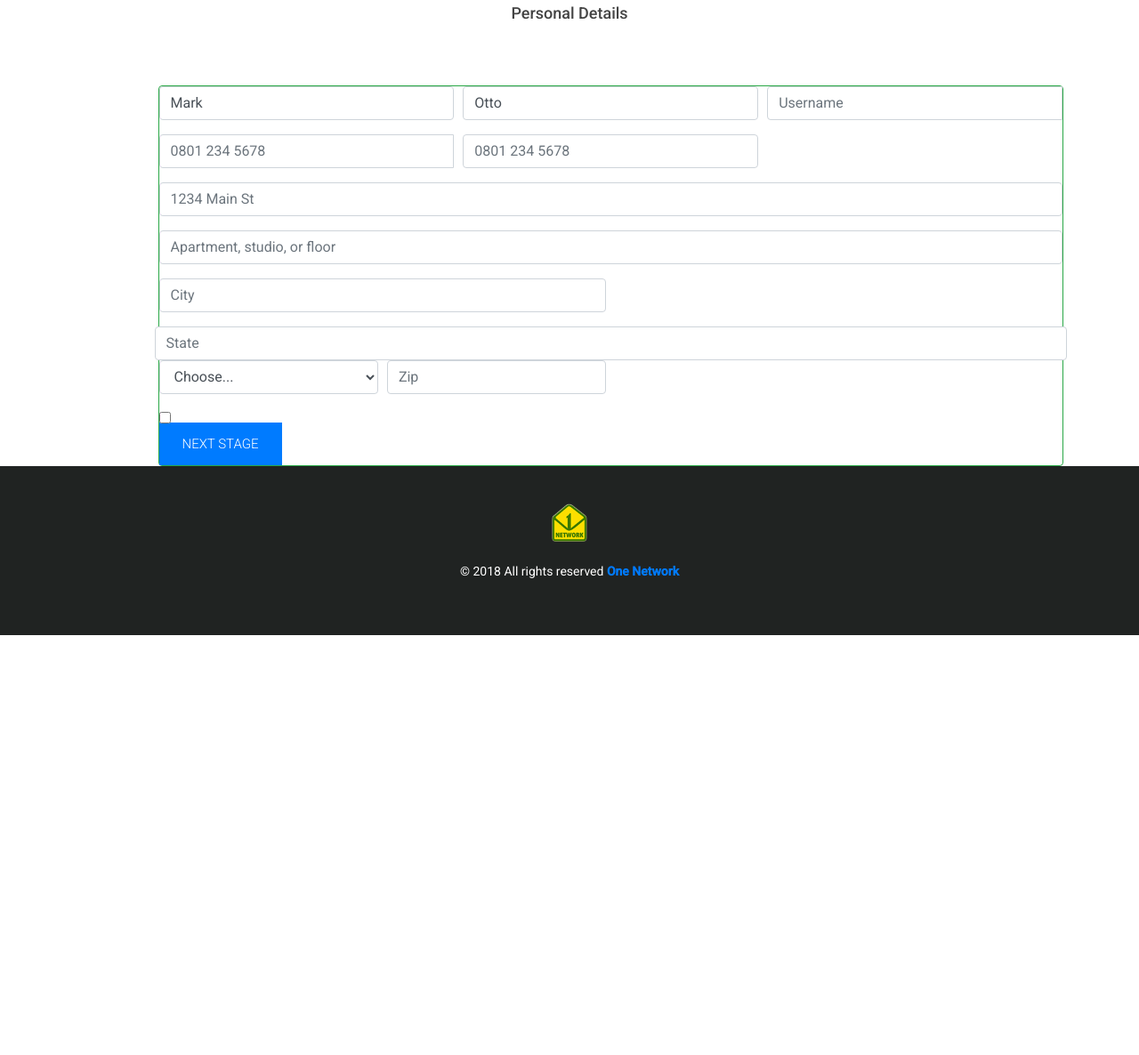
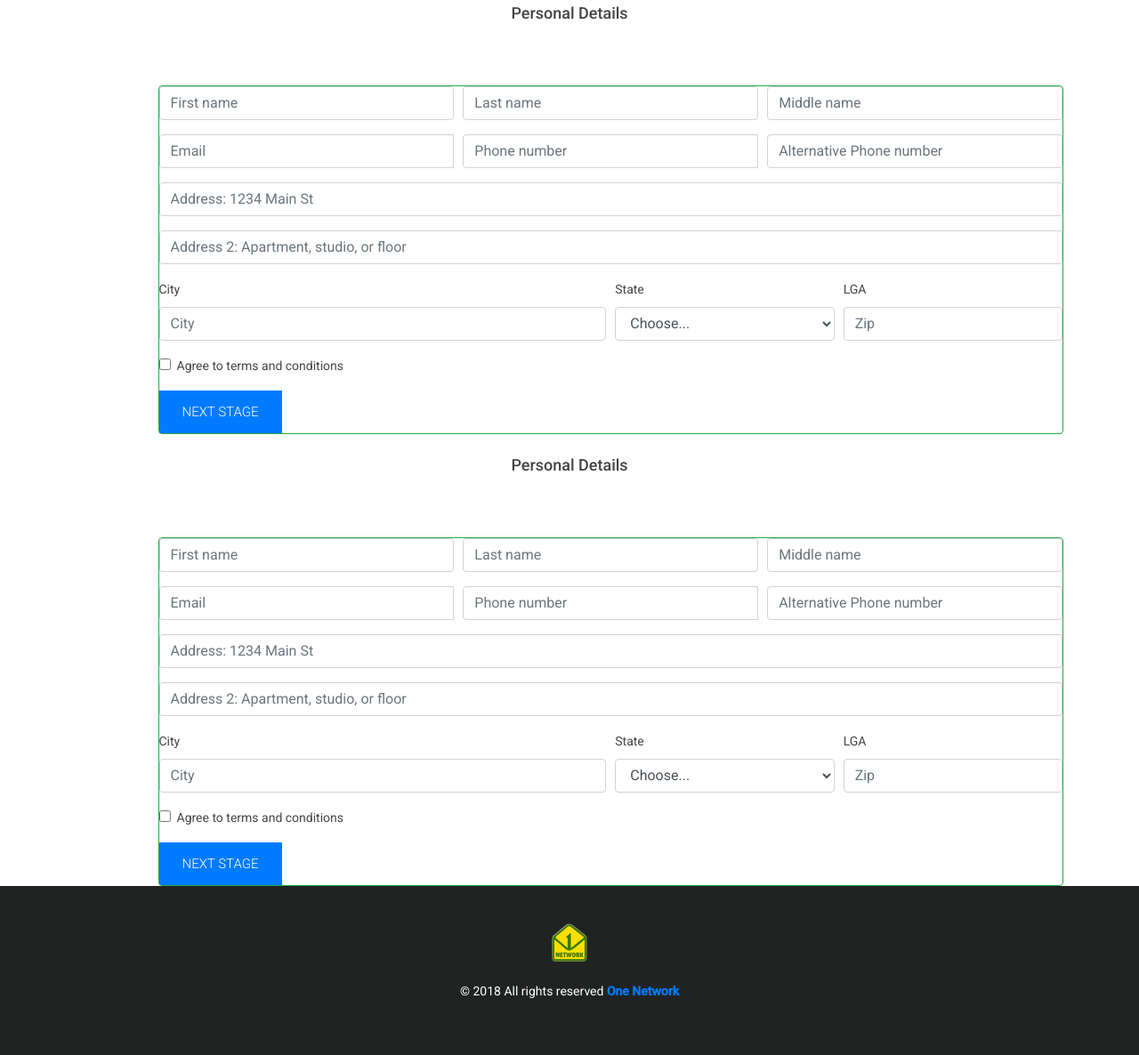
Before and after one commit to imosudi/fic, a Flask app: page /register in a window 1280 px wide. Shown: the part 60-1246 px from the top of the page at 89% size. Before the commit the page ends 774 px from the top, so only its background shows below. Run offline with Flask 2, Linux system fonts and the light colour scheme; some libraries are stand-ins or nearby versions.

Commit message:
App Double Form

```diff
--- a/templates/register.html
+++ b/templates/register.html
@@ -7,37 +7,42 @@
 			<div class="row">
 				<!--div class="col-md-6 mb-12 title offset-md-3" style="text-align: center;"-->
 					<h3 class="col-md-6 mb-12 title offset-md-3" style="text-align: center;">Personal Details</h3>
-				</div>
+			</div>
 			<form class="needs-validation offset-md-1 border border-success rounded" novalidate>
   				<div class="form-row">
     				<div class="col-md-4 mb-3">
       					<!--label for="validationCustom01">First name</label-->
-      					<input type="text" class="form-control" id="validationCustom01" placeholder="First name" value="Mark" required>
+      					<input type="text" class="form-control" id="validationCustom01" placeholder="First name" required>
       					<div class="valid-feedback"> Looks good! </div>
     				</div>
     				<div class="col-md-4 mb-3">
 				    	<!--label for="validationCustom02">Last name</label-->
-				      	<input type="text" class="form-control" id="validationCustom02" placeholder="Last name" value="Otto" required>
+				      	<input type="text" class="form-control" id="validationCustom02" placeholder="Last name" required>
+				      	<div class="valid-feedback"> Looks good!  </div>
+				    </div>
+				    <div class="col-md-4 mb-3">
+				    	<!--label for="validationCustom02">Last name</label-->
+				      	<input type="text" class="form-control" id="validationCustom03" placeholder="Middle name" required>
 				      	<div class="valid-feedback"> Looks good!  </div>
 				    </div>
     				<div class="col-md-4 mb-3">
-      					<!--label for="validationCustomUsername">Email</label---->
+      					<!--label for="validationCustomUsername">Email</label-->
       					<div class="input-group">
         				<!--div class="input-group-prepend">
          	 			<span class="input-group-text" id="inputGroupPrepend">@</span>
         				</div-->
-        				<input type="text" class="form-control" id="validationCustomUsername" placeholder="Username" aria-describedby="inputGroupPrepend" required>
-        				<div class="invalid-feedback">  Please choose a username. </div>
+        				<input type="text" class="form-control" id="validationCustomUsername" placeholder="Email" aria-describedby="inputGroupPrepend" required>
+        				<div class="invalid-feedback">  Please provide your email. </div>
       					</div>
     				</div>
 
     				<div class="col-md-4 mb-3">
-      					<!--label for="validationCustomNumber">Phone number</label---->
+      					<!--label for="validationCustomNumber">Phone number</label-->
       					<div class="input-group">
         				<!--div class="input-group-prepend">
          	 			<span class="input-group-text" id="inputGroupPrepend">@</span>
         				</div-->
-        				<input type="text" class="form-control" id="validationCustomNumber" placeholder="0801 234 5678" required>
+        				<input type="text" class="form-control" id="validationCustomNumber" placeholder="Phone number" required>
         				<div class="invalid-feedback">  Please provide a valid Phone number. </div>
       					</div>
     				</div>
@@ -47,33 +52,33 @@
         				<!--div class="input-group-prepend">
          	 			<span class="input-group-text" id="inputGroupPrepend">@</span>
         				</div-->
-        				<input type="text" class="form-control" id="validationCustomNumber" placeholder="0801 234 5678">
+        				<input type="text" class="form-control" id="validationCustomNumber" placeholder="Alternative Phone number">
       					</div>
     				</div>
 
   				</div>
 				  	<div class="form-group">
 				    	<!--label for="inputAddress">Address</label-->
-				    	<input type="text" class="form-control" id="validationCustomInputAddress" placeholder="1234 Main St" required>
+				    	<input type="text" class="form-control" id="validationCustomInputAddress" placeholder="Address: 1234 Main St" required>
 				    	<div class="invalid-feedback"> Please provide a valid address. </div>
 				  	</div>
 				  	<div class="form-group">
 					    <!--label for="inputAddress2">Address 2</label-->
-					    <input type="text" class="form-control" id="validationCustomInputAddress2" placeholder="Apartment, studio, or floor">
+					    <input type="text" class="form-control" id="validationCustomInputAddress2" placeholder="Address 2: Apartment, studio, or floor">
 				  	</div>
 				  	<div class="form-row">
 				    	<div class="col-md-6 mb-3">
-				      	<!--label for="validationCustom03">City</label-->
+				      	<label for="validationCustom03">City</label>
 				      	<input type="text" class="form-control" id="validationCustom03" placeholder="City" required>
 				      	<div class="invalid-feedback"> Please provide a valid city. </div>
 				    	</div>
 				    <!--div class="col-md-3 mb-3">
-				      	<!--label for="validationCustom04">State</label-->
+				      	<label for="validationCustom04">State</label>
 				      	<input type="text" class="form-control" id="validationCustom04" placeholder="State" required>
 				      	<div class="invalid-feedback"> Please provide a valid state. </div>
 				    </div-->
 				    <div class="form-group col-md-3">
-					    <!--label for="inputState">State</label-->
+					    <label for="inputState">State</label>
 					    <select id="inputState" class="form-control" id="validationCustom04" required>
 					    	<option selected>Choose...</option>
 					        <option>...</option>
@@ -82,7 +87,7 @@
 					</div>
 
 				    <div class="col-md-3 mb-3">
-				      	<!--label for="validationCustom05">LGA</label-->
+				      	<label for="validationCustom05">LGA</label>
 				      	<input type="text" class="form-control" id="validationCustom05" placeholder="Zip" required>
 				      	<div class="invalid-feedback"> Please provide a valid zip. </div>
 				    </div>
@@ -90,12 +95,121 @@
 				  	<div class="form-group">
 				    	<div class="form-check">
 				      	<input class="form-check-input" type="checkbox" value="" id="invalidCheck" required>
-				      	<!--label class="form-check-label" for="invalidCheck"> Agree to terms and conditions </label-->
-				      	<div class="invalid-feedback"> You must agree before submitting. </div>
+				      	<label class="form-check-label" for="invalidCheck"> Agree to terms and conditions </label>
+				      	<div class="invalid-feedback"> You must agree before moving to next stage. </div>
 				    	</div>
 				  	</div>
   				<button class="btn btn-primary" type="submit">Next Stage</button>
 			</form>
+		</div>
+<br>
+
+		<div class="container">
+			<div class="row">
+				<!--div class="col-md-6 mb-12 title offset-md-3" style="text-align: center;"-->
+					<h3 class="col-md-6 mb-12 title offset-md-3" style="text-align: center;">Personal Details</h3>
+				</div>
+			<form class="needs-validation offset-md-1 border border-success rounded" novalidate>
+  				<div class="form-row">
+    				<div class="col-md-4 mb-3">
+      					<!--label for="validationCustom01">First name</label-->
+      					<input type="text" class="form-control" id="validationCustom01" placeholder="First name" required>
+      					<div class="valid-feedback"> Looks good! </div>
+    				</div>
+    				<div class="col-md-4 mb-3">
+				    	<!--label for="validationCustom02">Last name</label-->
+				      	<input type="text" class="form-control" id="validationCustom02" placeholder="Last name" required>
+				      	<div class="valid-feedback"> Looks good!  </div>
+				    </div>
+				    <div class="col-md-4 mb-3">
+				    	<!--label for="validationCustom02">Last name</label-->
+				      	<input type="text" class="form-control" id="validationCustom03" placeholder="Middle name" required>
+				      	<div class="valid-feedback"> Looks good!  </div>
+				    </div>
+    				<div class="col-md-4 mb-3">
+      					<!--label for="validationCustomUsername">Email</label-->
+      					<div class="input-group">
+        				<!--div class="input-group-prepend">
+         	 			<span class="input-group-text" id="inputGroupPrepend">@</span>
+        				</div-->
+        				<input type="text" class="form-control" id="validationCustomUsername" placeholder="Email" aria-describedby="inputGroupPrepend" required>
+        				<div class="invalid-feedback">  Please provide your email. </div>
+      					</div>
+    				</div>
+
+    				<div class="col-md-4 mb-3">
+      					<!--label for="validationCustomNumber">Phone number</label-->
+      					<div class="input-group">
+        				<!--div class="input-group-prepend">
+         	 			<span class="input-group-text" id="inputGroupPrepend">@</span>
+        				</div-->
+        				<input type="text" class="form-control" id="validationCustomNumber" placeholder="Phone number" required>
+        				<div class="invalid-feedback">  Please provide a valid Phone number. </div>
+      					</div>
+    				</div>
+    				<div class="col-md-4 mb-3">
+      					<!--label for="validationCustomNumber2">Phone number(Optional)</label-->
+      					<div class="input-group">
+        				<!--div class="input-group-prepend">
+         	 			<span class="input-group-text" id="inputGroupPrepend">@</span>
+        				</div-->
+        				<input type="text" class="form-control" id="validationCustomNumber" placeholder="Alternative Phone number">
+      					</div>
+    				</div>
+
+  				</div>
+				  	<div class="form-group">
+				    	<!--label for="inputAddress">Address</label-->
+				    	<input type="text" class="form-control" id="validationCustomInputAddress" placeholder="Address: 1234 Main St" required>
+				    	<div class="invalid-feedback"> Please provide a valid address. </div>
+				  	</div>
+				  	<div class="form-group">
+					    <!--label for="inputAddress2">Address 2</label-->
+					    <input type="text" class="form-control" id="validationCustomInputAddress2" placeholder="Address 2: Apartment, studio, or floor">
+				  	</div>
+				  	<div class="form-row">
+				    	<div class="col-md-6 mb-3">
+				      	<label for="validationCustom03">City</label>
+				      	<input type="text" class="form-control" id="validationCustom03" placeholder="City" required>
+				      	<div class="invalid-feedback"> Please provide a valid city. </div>
+				    	</div>
+				    <!--div class="col-md-3 mb-3">
+				      	<label for="validationCustom04">State</label>
+				      	<input type="text" class="form-control" id="validationCustom04" placeholder="State" required>
+				      	<div class="invalid-feedback"> Please provide a valid state. </div>
+				    </div-->
+				    <div class="form-group col-md-3">
+					    <label for="inputState">State</label>
+					    <select id="inputState" class="form-control" id="validationCustom04" required>
+					    	<option selected>Choose...</option>
+					        <option>...</option>
+					    </select>
+					    <div class="invalid-feedback"> Please provide a valid state. </div>
+					</div>
+
+				    <div class="col-md-3 mb-3">
+				      	<label for="validationCustom05">LGA</label>
+				      	<input type="text" class="form-control" id="validationCustom05" placeholder="Zip" required>
+				      	<div class="invalid-feedback"> Please provide a valid zip. </div>
+				    </div>
+				  	</div>
+				  	<div class="form-group">
+				    	<div class="form-check">
+				      	<input class="form-check-input" type="checkbox" value="" id="invalidCheck" required>
+				      	<label class="form-check-label" for="invalidCheck"> Agree to terms and conditions </label>
+				      	<div class="invalid-feedback"> You must agree before moving to next stage. </div>
+				    	</div>
+				  	</div>
+  				<button class="btn btn-primary" type="submit">Next Stage</button>
+			</form>
+		</div>
+
+
+
+
+
+
+
 
 <script>
 // Example starter JavaScript for disabling form submissions if there are invalid fields
@@ -119,9 +233,7 @@
 </script>
 
 
-				</div>
-			</div>
-		</span>
+
 		<!--/section-->
 
 
```
